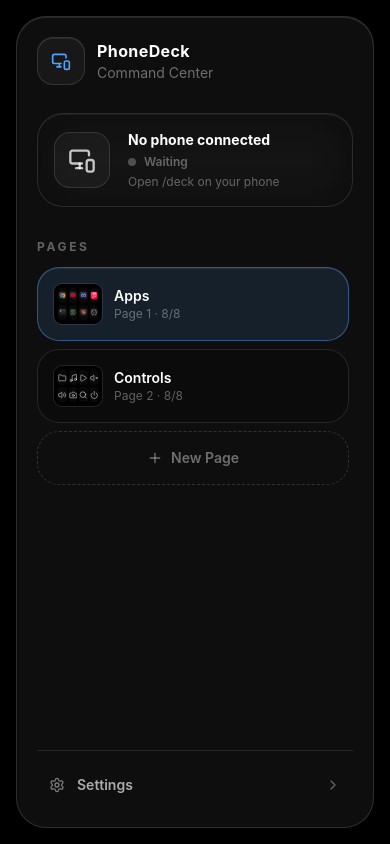
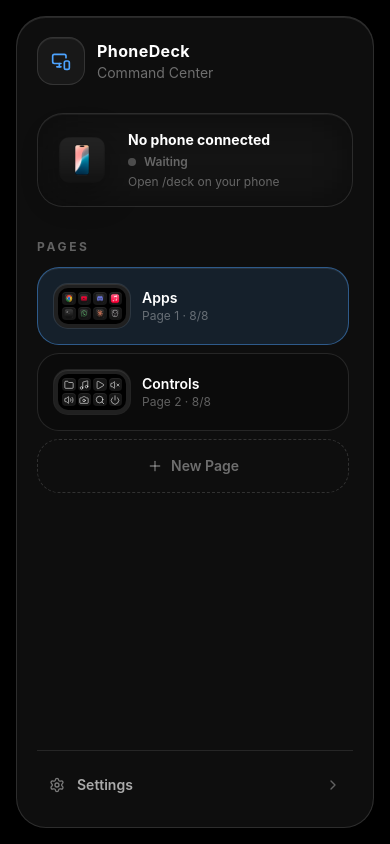
Before and after one commit to shreyanshswaroop/phone-deck-web, a Next.js app: page /deck-studio in a window 390 px wide. Shown: the top 844 px of the page. Built offline with nearby package versions, Linux system fonts and the light colour scheme; no server answers.

Commit message:
fixed layouts

```diff
--- a/src/app/deck-studio/page.tsx
+++ b/src/app/deck-studio/page.tsx
@@ -92,9 +92,11 @@
   const socketRef = useRef<Socket | null>(null);
   const lastLayoutRef = useRef("");
   const hasLoadedInitialLayoutRef = useRef(false);
+  const hasMountedPageDotsRef = useRef(false);
   const [pages, setPages] = useState<DeckPage[]>(() => cloneDeckPages());
   const [activePageId, setActivePageId] = useState(defaultDeckPages[0].id);
   const [selectedTileId, setSelectedTileId] = useState<string | null>(null);
+  const [showPageDots, setShowPageDots] = useState(false);
   const [cloudOnline, setCloudOnline] = useState(false);
   const [lastSyncedAt, setLastSyncedAt] = useState<number | null>(null);
   const [editingPageId, setEditingPageId] = useState<string | null>(null);
@@ -206,6 +208,21 @@
       socket.disconnect();
     };
   }, []);
+
+  useEffect(() => {
+    if (!hasMountedPageDotsRef.current) {
+      hasMountedPageDotsRef.current = true;
+      return;
+    }
+
+    setShowPageDots(true);
+
+    const dotsTimer = window.setTimeout(() => {
+      setShowPageDots(false);
+    }, 1300);
+
+    return () => window.clearTimeout(dotsTimer);
+  }, [activePageId]);
 
   useEffect(() => {
     if (!hasLoadedInitialLayoutRef.current) {
@@ -407,8 +424,14 @@
             </div>
 
             <div className="mt-7 grid grid-cols-[58px_1fr] items-center gap-4 rounded-[26px] border border-white/[0.12] bg-black/25 p-4 shadow-[inset_0_1px_0_rgba(255,255,255,0.06)] backdrop-blur-xl">
-              <div className="flex h-14 w-14 shrink-0 items-center justify-center rounded-2xl border border-white/[0.12] bg-white/[0.035]">
-                <MonitorSmartphone className="h-7 w-7 text-white/75" />
+              <div className="flex h-14 w-14 shrink-0 items-center justify-center">
+                <Image
+                  src="/icons/iphone.png"
+                  alt=""
+                  width={56}
+                  height={56}
+                  className="h-14 w-14 object-contain drop-shadow-[0_8px_18px_rgba(0,0,0,0.45)]"
+                />
               </div>
 
               <div className="min-w-0">
@@ -598,8 +621,13 @@
                     pages={pages}
                     activePageId={activePage.id}
                     selectedTileId={selectedTileId}
+                    showPageDots={showPageDots}
                     onSelectTile={setSelectedTileId}
                     onRemoveTile={removeTileById}
+                    onSelectPage={(pageId) => {
+                      setActivePageId(pageId);
+                      setSelectedTileId(null);
+                    }}
                     onAddTile={addTileToActivePage}
                     onDropTile={handleDeckDrop}
                   />
@@ -662,16 +690,20 @@
   pages,
   activePageId,
   selectedTileId,
+  showPageDots,
   onSelectTile,
   onRemoveTile,
+  onSelectPage,
   onAddTile,
   onDropTile,
 }: {
   pages: DeckPage[];
   activePageId: string;
   selectedTileId: string | null;
+  showPageDots: boolean;
   onSelectTile: (tileId: string) => void;
   onRemoveTile: (tileId: string) => void;
+  onSelectPage: (pageId: string) => void;
   onAddTile: (tile: DeckTileData, insertIndex?: number) => void;
   onDropTile: (event: DragEvent<HTMLElement>, targetIndex: number) => void;
 }) {
@@ -686,9 +718,9 @@
 
   return (
     <div className="relative aspect-[1.99/1] w-full max-w-[640px] rounded-[34px] bg-[#202020] shadow-[0_0_50px_rgba(255,255,255,0.08)] sm:rounded-[46px] md:rounded-[56px]">
-      <div className="absolute inset-[12px] overflow-hidden rounded-[26px] bg-black sm:inset-[16px] sm:rounded-[34px] md:inset-[18px] md:rounded-[42px]">
+      <div className="absolute inset-[8px] overflow-hidden rounded-[26px] bg-black sm:inset-[10px] sm:rounded-[36px] md:inset-[11px] md:rounded-[44px]">
         <div className="absolute bottom-5 left-5 h-2 w-2 rounded-full bg-[#22c55e] shadow-[0_0_10px_rgba(34,197,94,0.9)] md:bottom-6 md:left-6" />
-        <div className="absolute right-4 top-1/2 z-30 h-20 w-1 -translate-y-1/2 rounded-full bg-white ] md:right-5 md:h-24" />
+        <div className="absolute right-2 top-1/2 z-30 h-20 w-0.5 -translate-y-1/2 rounded-full bg-white md:right-2.5 md:h-24" />
 
         <div
           className="relative h-full"
@@ -750,10 +782,23 @@
           })}
         </div>
 
-        {/* <div className="absolute bottom-1 left-1/2 flex -translate-x-1/2 items-center gap-3 md:bottom-1.5">
-          <span className="h-1.5 w-6 rounded-full bg-white shadow-[0_0_10px_rgba(255,255,255,0.6)]" />
-          <span className="h-1.5 w-1.5 rounded-full bg-white/30" />
-        </div> */}
+        {showPageDots ? (
+          <div className="absolute bottom-1 left-1/2 z-40 flex -translate-x-1/2 items-center gap-3 md:bottom-1.5">
+            {pages.map((page, pageIndex) => (
+              <button
+                key={page.id}
+                type="button"
+                aria-label={`Show ${page.name}`}
+                onClick={() => onSelectPage(page.id)}
+                className={`h-1.5 w-1.5 rounded-full transition ${
+                  pageIndex === activePageIndex
+                    ? "bg-white shadow-[0_0_10px_rgba(255,255,255,0.85)]"
+                    : "bg-white/30"
+                }`}
+              />
+            ))}
+          </div>
+        ) : null}
       </div>
     </div>
   );
@@ -878,14 +923,15 @@
   const cells = Array.from({ length: 8 }, (_, index) => tiles[index] ?? null);
 
   return (
-    <div className="grid h-10 w-12 shrink-0 grid-cols-4 gap-0.5 rounded-lg bg-black p-1 ring-1 ring-white/10">
+    <div className="relative h-11 w-[76px] shrink-0 rounded-[14px] bg-[#202020] p-1 shadow-[inset_0_1px_0_rgba(255,255,255,0.08)] ring-1 ring-white/10">
+      <div className="grid h-full w-full grid-cols-4 gap-0.5 rounded-[10px] bg-black p-1">
         {cells.map((tile, index) => {
           const Icon = tile?.icon ? iconMap[tile.icon] : null;
 
           return (
             <span
               key={tile?.id ?? `empty-${index}`}
-            className="flex items-center justify-center rounded-[3px] bg-white/[0.035]"
+              className="flex items-center justify-center rounded-[4px] bg-[#171717] shadow-[inset_0_1px_0_rgba(255,255,255,0.06)]"
             >
               {tile?.image ? (
                 <Image
@@ -893,7 +939,7 @@
                   alt=""
                   width={16}
                   height={16}
-                className="h-full w-full object-contain"
+                  className="h-[78%] w-[78%] object-contain"
                 />
               ) : Icon ? (
                 <Icon className="h-2.5 w-2.5 text-white/70" />
@@ -902,5 +948,6 @@
           );
         })}
       </div>
+    </div>
   );
 }
--- a/src/app/deck/page.tsx
+++ b/src/app/deck/page.tsx
@@ -322,11 +322,11 @@
       </p>
 
       <section
-        className="relative aspect-[2.28/1] w-[min(calc(100vw_-_32px),704px)] touch-pan-y rounded-[34px] bg-[#202020] p-[12px] shadow-[0_0_70px_rgba(255,255,255,0.08)] sm:rounded-[46px] sm:p-[16px] md:rounded-[56px] md:p-[18px]"
+        className="relative aspect-[2.28/1] w-[min(calc(100vw_-_32px),704px)] touch-pan-y rounded-[34px] bg-[#202020] p-[8px] shadow-[0_0_70px_rgba(255,255,255,0.08)] sm:rounded-[46px] sm:p-[10px] md:rounded-[56px] md:p-[11px]"
         onTouchStart={handleTouchStart}
         onTouchEnd={handleTouchEnd}
       >
-        <div className="relative h-full w-full overflow-hidden rounded-[26px] bg-black sm:rounded-[34px] md:rounded-[42px]">
+        <div className="relative h-full w-full overflow-hidden rounded-[26px] bg-black sm:rounded-[36px] md:rounded-[44px]">
           <div className="absolute bottom-[13%] left-[3.4%] h-2 w-2 rounded-full bg-[#22c55e] shadow-[0_0_16px_rgba(34,197,94,0.9)] sm:h-2.5 sm:w-2.5" />
 
           <div className="flex h-full items-center justify-center px-[10%] pb-[10%] pt-[8%] sm:px-[12%]">
@@ -348,6 +348,7 @@
             </DeckGrid>
           </div>
 
+          {activeSlideIndex > 0 ? (
             <div className="absolute bottom-1 left-1/2 flex -translate-x-1/2 items-center gap-3 md:bottom-1.5">
               {deckPages.map((page, slide) => (
                 <button
@@ -355,14 +356,15 @@
                   type="button"
                   aria-label={`Show ${page.name} slide`}
                   onClick={() => setActiveSlide(slide)}
-                className={`transition ${
+                  className={`h-1.5 w-1.5 rounded-full transition ${
                     activeSlideIndex === slide
-                    ? "h-1.5 w-8 rounded-full bg-white shadow-[0_0_10px_rgba(255,255,255,0.85)]"
-                    : "h-1.5 w-1.5 rounded-full bg-white/30"
+                      ? "bg-white shadow-[0_0_10px_rgba(255,255,255,0.85)]"
+                      : "bg-white/30"
                   }`}
                 />
               ))}
             </div>
+          ) : null}
         </div>
       </section>
     </main>
```
Also changed, not shown: public/icons/iphone.png (added). Lines whose indentation alone changed are shown as unchanged.
